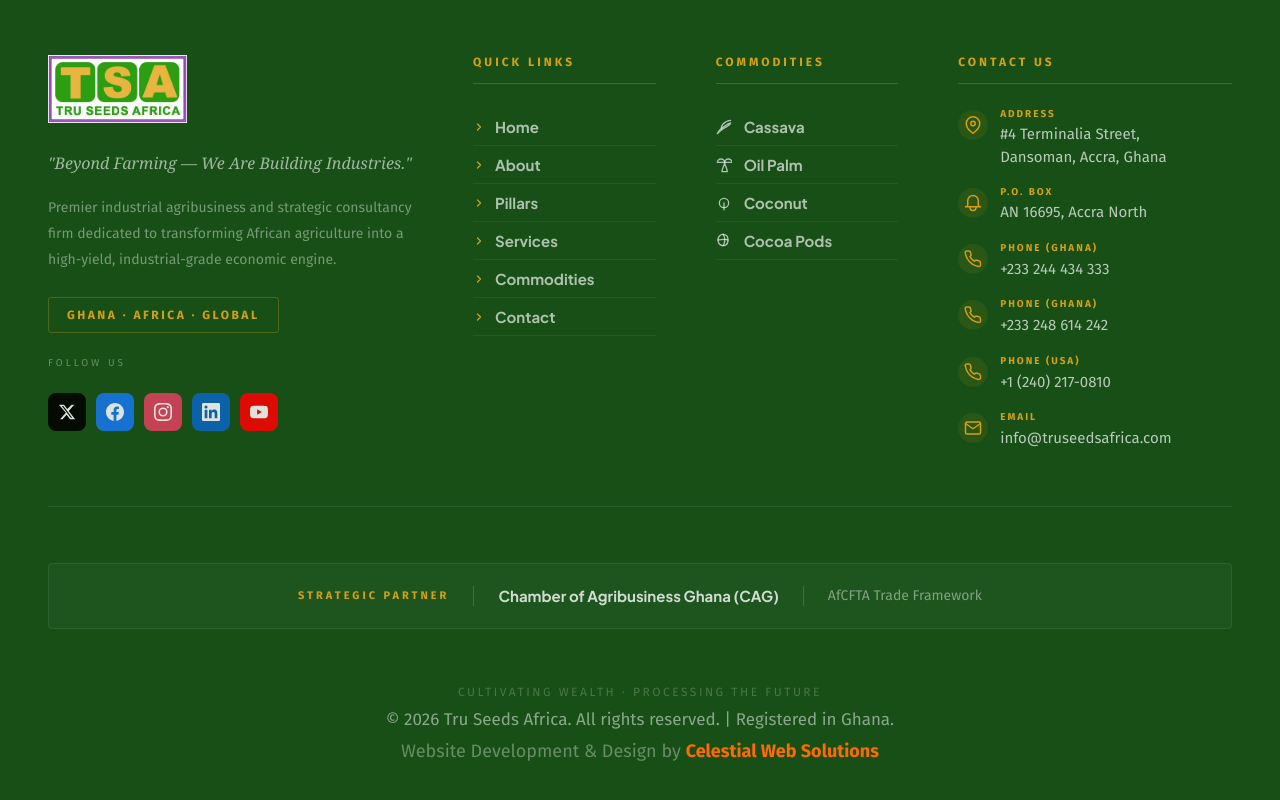
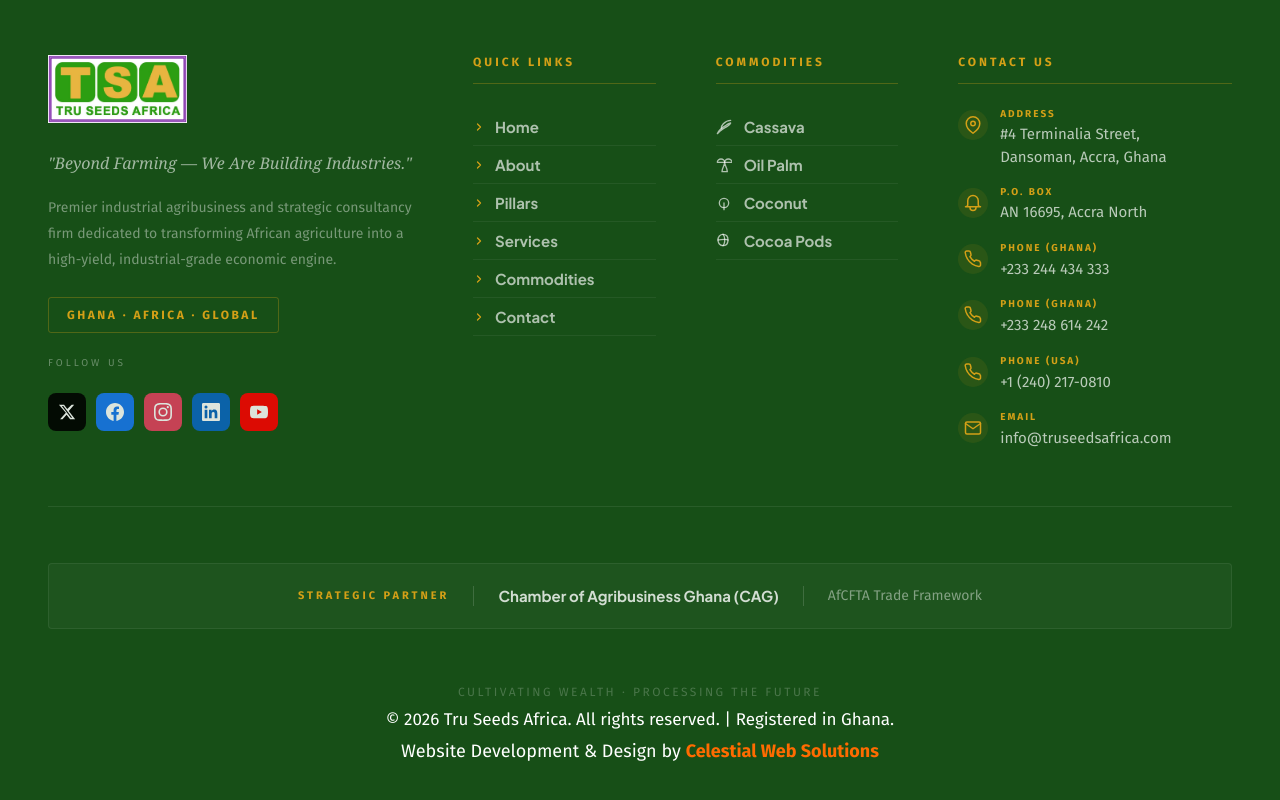
Before and after one commit to strivehardest/truseedsafrica, a Next.js app: page / in a window 1280 px wide. Shown: the part 5600-6400 px from the top of the page. Built offline with nearby package versions, Linux system fonts and the light colour scheme.

Commit message:
Add files via upload

```diff
--- a/src/components/Footer.tsx
+++ b/src/components/Footer.tsx
@@ -337,10 +337,10 @@
           <p style={{ color: "rgba(255,255,255,0.22)", fontSize: "12px", fontFamily: "'Fira Sans', Arial, sans-serif", margin: 0, letterSpacing: "2.5px", textTransform: "uppercase" }}>
             Cultivating Wealth &middot; Processing the Future
           </p>
-          <p style={{ color: "rgba(255,255,255,0.5)", fontSize: "17px", fontFamily: "'Fira Sans', Arial, Helvetica, sans-serif", margin: 0 }}>
+          <p style={{ color: "rgba(255,255,255,1.5)", fontSize: "17px", fontFamily: "'Fira Sans', Arial, Helvetica, sans-serif", margin: 0 }}>
             &copy; {new Date().getFullYear()} Tru Seeds Africa. All rights reserved. | Registered in Ghana.
           </p>
-          <p style={{ color: "rgba(255,255,255,0.35)", fontSize: "18px", fontFamily: "'Fira Sans', Arial, Helvetica, sans-serif", margin: 0 }}>
+          <p style={{ color: "rgba(255,255,255,2.25)", fontSize: "18px", fontFamily: "'Fira Sans', Arial, Helvetica, sans-serif", margin: 0 }}>
             Website Development &amp; Design by{" "}
             <a
               href="https://www.celestialwebsolutions.net"
--- a/src/components/TSALoader.tsx
+++ b/src/components/TSALoader.tsx
@@ -109,7 +109,7 @@
       <div className={`tsa-loader-overlay${fadeOut ? " fade-out" : ""}`}>
 
         {/* Spinner ring */}
-        <div style={{ position: "relative", width: 90, height: 90 }}>
+        <div style={{ position: "relative", width: 100, height: 100 }}>
           <div className="tsa-spinner-outer" />
           <div className="tsa-spinner-inner" />
           {/* Logo in centre */}
@@ -118,10 +118,9 @@
               src="/logo/logo.png"
               alt="TSA"
               style={{
-                width: 52,
-                height: 52,
+                width: 56,
+                height: 56,
                 objectFit: "contain",
-                filter: "brightness(0) invert(1)",
               }}
             />
           </div>
```
